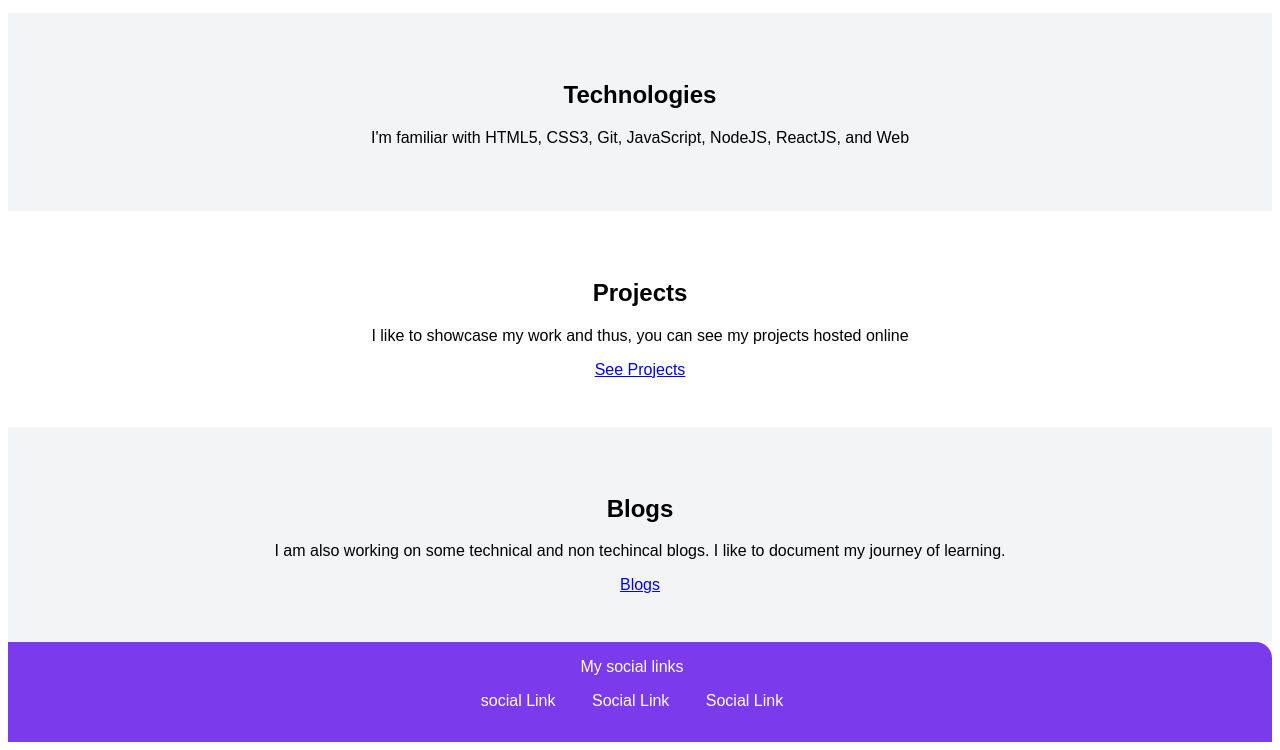
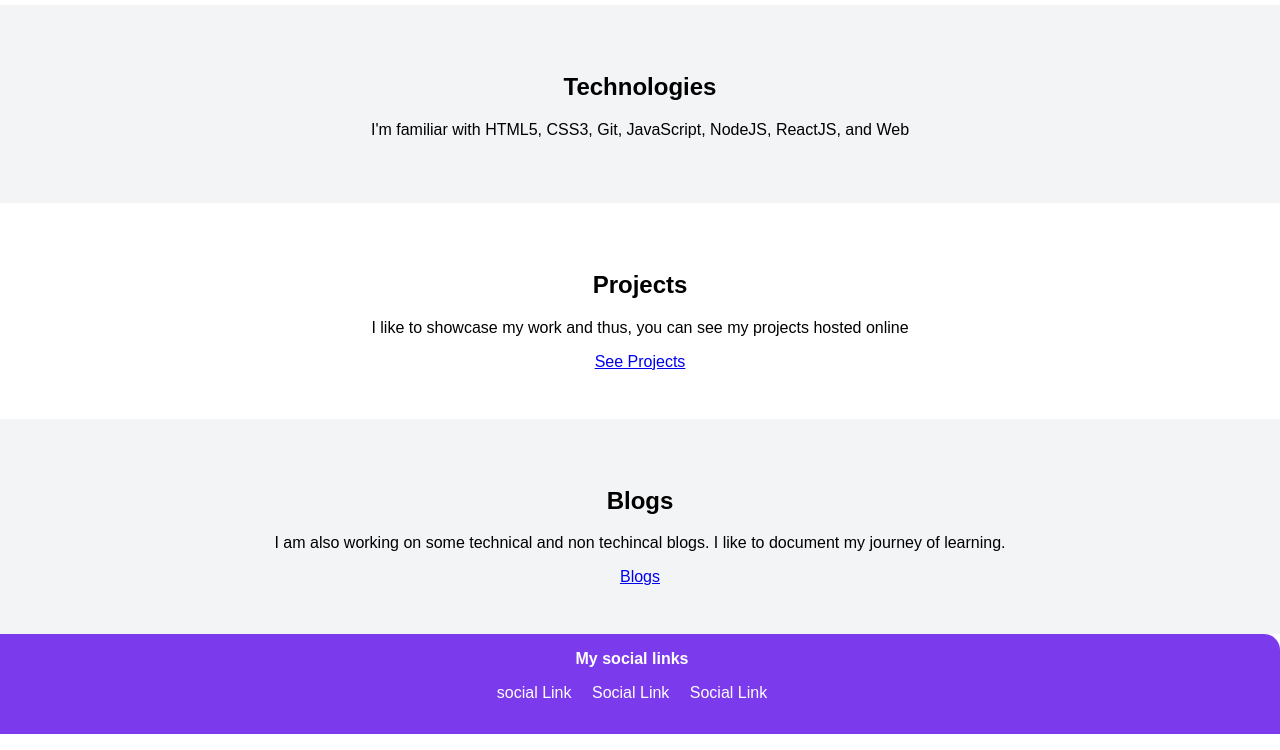
Before and after one commit to Avin008/Avinash-Portfolio-Site, a plain HTML site: page index.html in a window 1280 px wide. Shown: the part 288-1038 px from the top of the page. Drawn offline with Linux system fonts and the light colour scheme.

Commit message:
refactor

```diff
--- a/index.html
+++ b/index.html
@@ -62,14 +62,14 @@
     <footer class="footer container-center">
       <div class="footer-header">My social links</div>
       <ul class="footer-items">
-        <li class="nav-links">
-          <a href="" class="footer-links">social Link</a>
+        <li class="footer-links">
+          <a href="" class="footer-link">social Link</a>
         </li>
-        <li class="nav-links">
-          <a href="" class="footer-links">Social Link</a>
+        <li class="footer-links">
+          <a href="" class="footer-link">Social Link</a>
         </li>
-        <li class="nav-links">
-          <a href="" class="footer-links">Social Link</a>
+        <li class="footer-links">
+          <a href="" class="footer-link">Social Link</a>
         </li>
       </ul>
     </footer>
--- a/style.css
+++ b/style.css
@@ -8,6 +8,7 @@
 
 body {
   font-family: "Montserrat", sans-serif;
+  margin: 0;
 }
 
 /** navbar **/
@@ -57,6 +58,7 @@ body {
 .container-center {
   text-align: center;
   margin: auto;
+  padding-inline-start: 0px;
 }
 
 .footer {
@@ -67,12 +69,15 @@ body {
 }
 
 .footer-links {
-  text-decoration: none;
+  list-style: none;
   color: white;
+  display: inline;
+  padding: 0.5rem;
 }
 
 .footer-header {
   color: white;
+  font-weight: bold;
 }
 
 .section {
@@ -87,6 +92,15 @@ body {
   color: var(--primary-color);
 }
 
-.footer ul {
+.footer-link {
+  color: white;
+  text-decoration: none;
+}
+
+.footer .footer-items {
   padding-inline-start: 0px;
 }
+
+.nav-brand {
+  font-weight: bold;
+}
```
